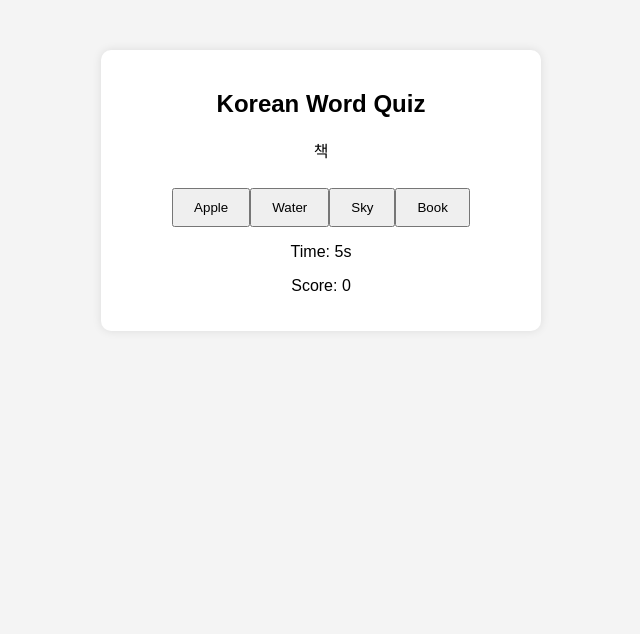
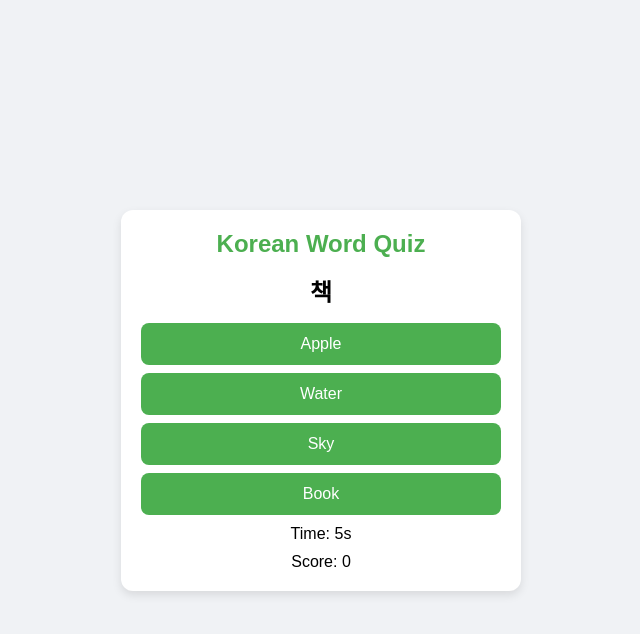
Before and after one commit to rasuloff96/Korean-Word-Game, a plain HTML site: page index.html in a window 1280 px wide. Shown: the whole page, without its empty margins (319-959 px from the left). Drawn offline with Linux system fonts and the light colour scheme.

Commit message:
css updated

```diff
--- a/style.css
+++ b/style.css
@@ -1,21 +1,87 @@
+:root {
+    --primary-color: #4CAF50;
+    --secondary-color: #ffffff;
+    --background-color: #f0f2f5;
+    --shadow-color: rgba(0, 0, 0, 0.1);
+}
+
+* {
+    margin: 0;
+    padding: 0;
+    box-sizing: border-box;
+    font-family: 'Poppins', sans-serif;
+}
+
 body {
-    font-family: Arial, sans-serif;
+    display: flex;
+    justify-content: center;
+    align-items: center;
+    height: 100vh;
+    background: var(--background-color);
+}
+
+.container {
+    width: 90%;
+    max-width: 400px;
+    background: var(--secondary-color);
+    padding: 20px;
+    border-radius: 12px;
+    box-shadow: 0 4px 10px var(--shadow-color);
     text-align: center;
-    background-color: #f4f4f4;
 }
-.container {
-    max-width: 400px;
-    margin: 50px auto;
-    background: white;
-    padding: 20px;
-    border-radius: 10px;
-    box-shadow: 0 0 10px rgba(0, 0, 0, 0.1);
+
+h2 {
+    color: var(--primary-color);
+    margin-bottom: 15px;
 }
-button {
-    padding: 10px 20px;
+
+#word {
+    font-size: 24px;
+    font-weight: bold;
+    margin-bottom: 15px;
+}
+
+#options button {
+    display: block;
+    width: 100%;
+    padding: 12px;
+    margin: 8px 0;
+    border: none;
+    border-radius: 8px;
+    background: var(--primary-color);
+    color: white;
+    font-size: 16px;
+    cursor: pointer;
+    transition: 0.3s;
+}
+
+#options button:hover {
+    background: darkgreen;
+}
+
+#timer, #score {
+    font-size: 16px;
     margin-top: 10px;
+}
+
+#nextBtn {
+    display: none;
+    width: 100%;
+    padding: 12px;
+    border: none;
+    border-radius: 8px;
+    background: #333;
+    color: white;
+    font-size: 16px;
     cursor: pointer;
+    transition: 0.3s;
+    margin-top: 15px;
 }
+
+#nextBtn:hover {
+    background: #555;
+}
+
 .hidden {
     display: none;
 }
```
